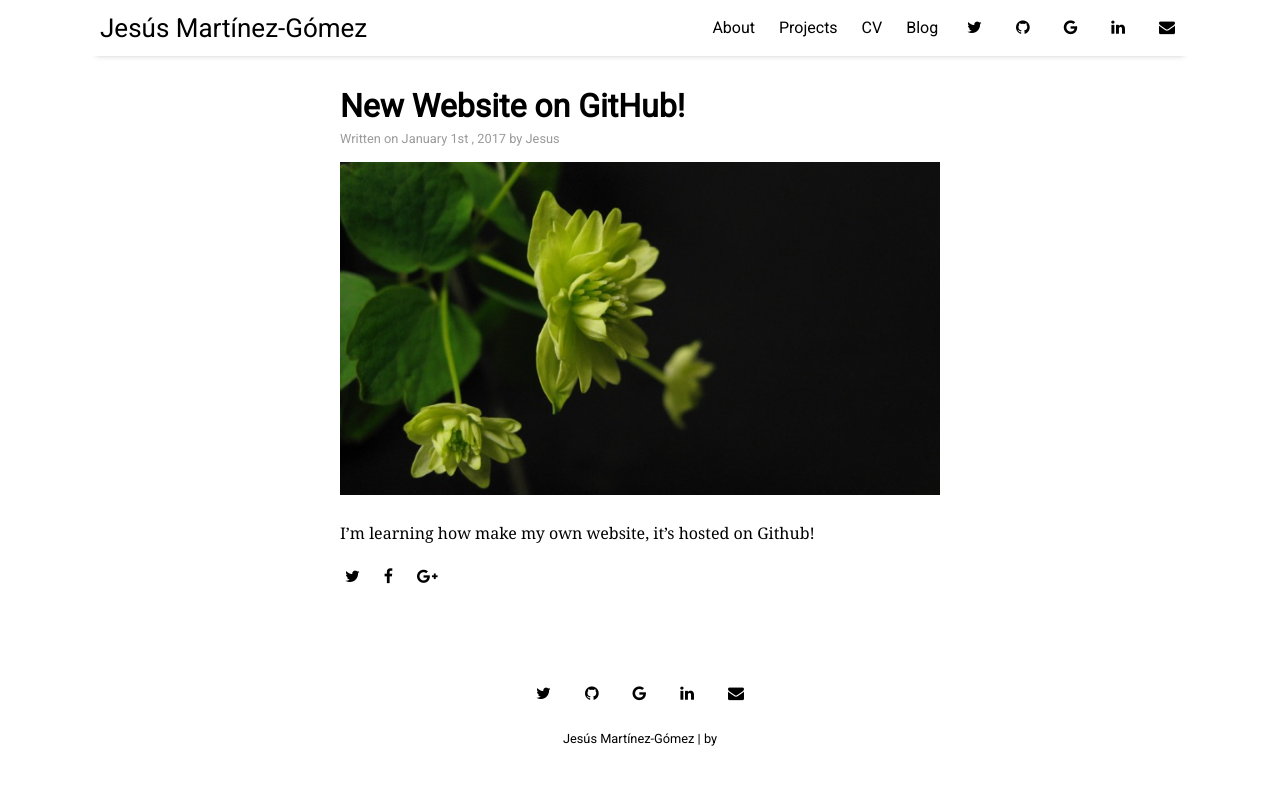
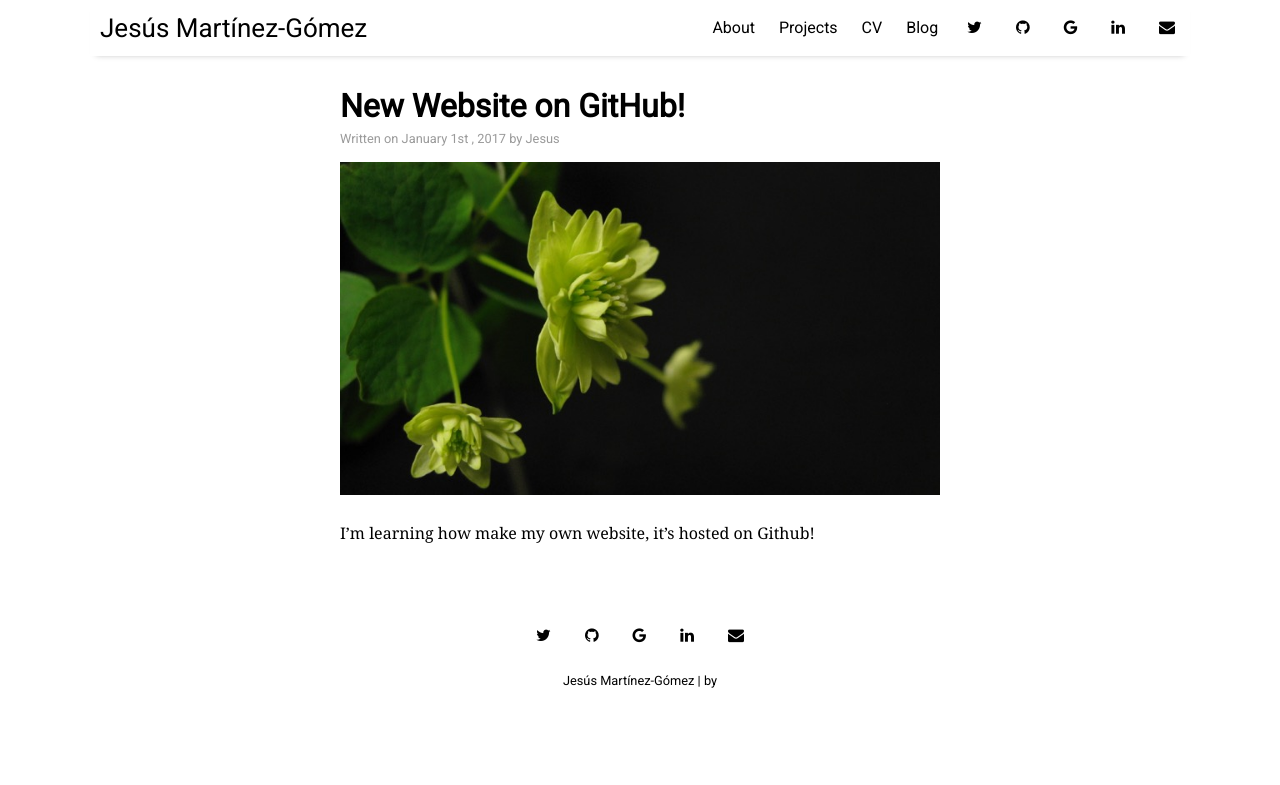
Before and after one commit to Jesusthebotanist/Jesusthebotanist.github.io, a Jekyll site: the page built from _posts/2017-01-01-NewWebsite.md, in a window 1280 px wide. Shown: the top 785 px of the page. Built offline with Jekyll 4.4.1, drawn with Linux system fonts in a browser that asks for light colours; nearby versions of some CDN libraries.

Commit message:
removed sharing option at the bottom of posts, I think.

```diff
--- a/_layouts/post.html
+++ b/_layouts/post.html
@@ -35,14 +35,7 @@ layout: default
     {{ content }}
   </article>
 
-  <div class="post-share">
-    <div class="post-date">{{ site.data.settings.sharing_button_prompt }}</div>
-    <div class="sharing-icons">
-      <a href="https://twitter.com/intent/tweet?text={{ page.title }}&amp;url={{ site.github.url }}{{ page.url }}" target="_blank"><i class="fa fa-twitter" aria-hidden="true"></i></a>
-      <a href="https://www.facebook.com/sharer/sharer.php?u={{ site.github.url }}{{ page.url }}&amp;title={{ page.title }}" target="_blank"><i class="fa fa-facebook" aria-hidden="true"></i></a>
-      <a href="https://plus.google.com/share?url={{ site.github.url }}{{ page.url }}" target="_blank"><i class="fa fa-google-plus" aria-hidden="true"></i></a>
-    </div>
-  </div>
+
 
   <div class="related">
     <h2>{{ site.data.settings.related_posts }}</h2>
```
